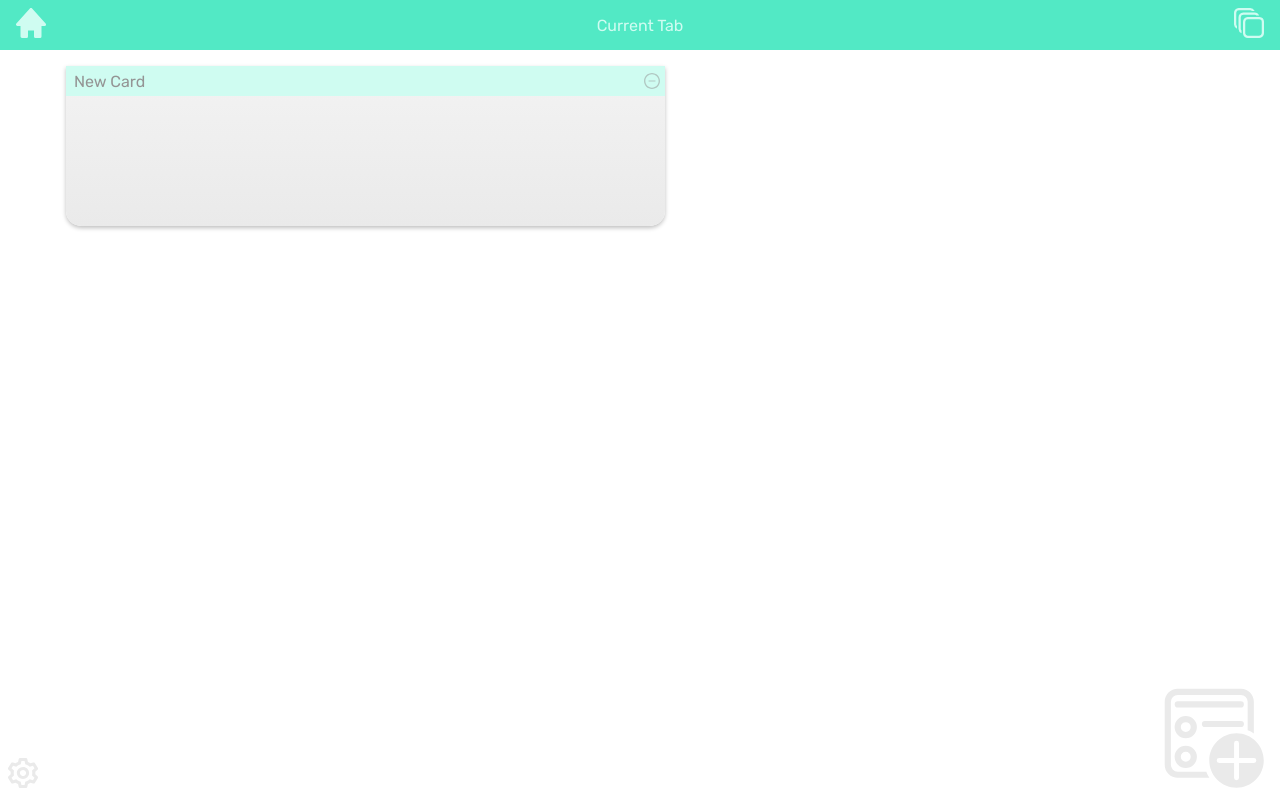
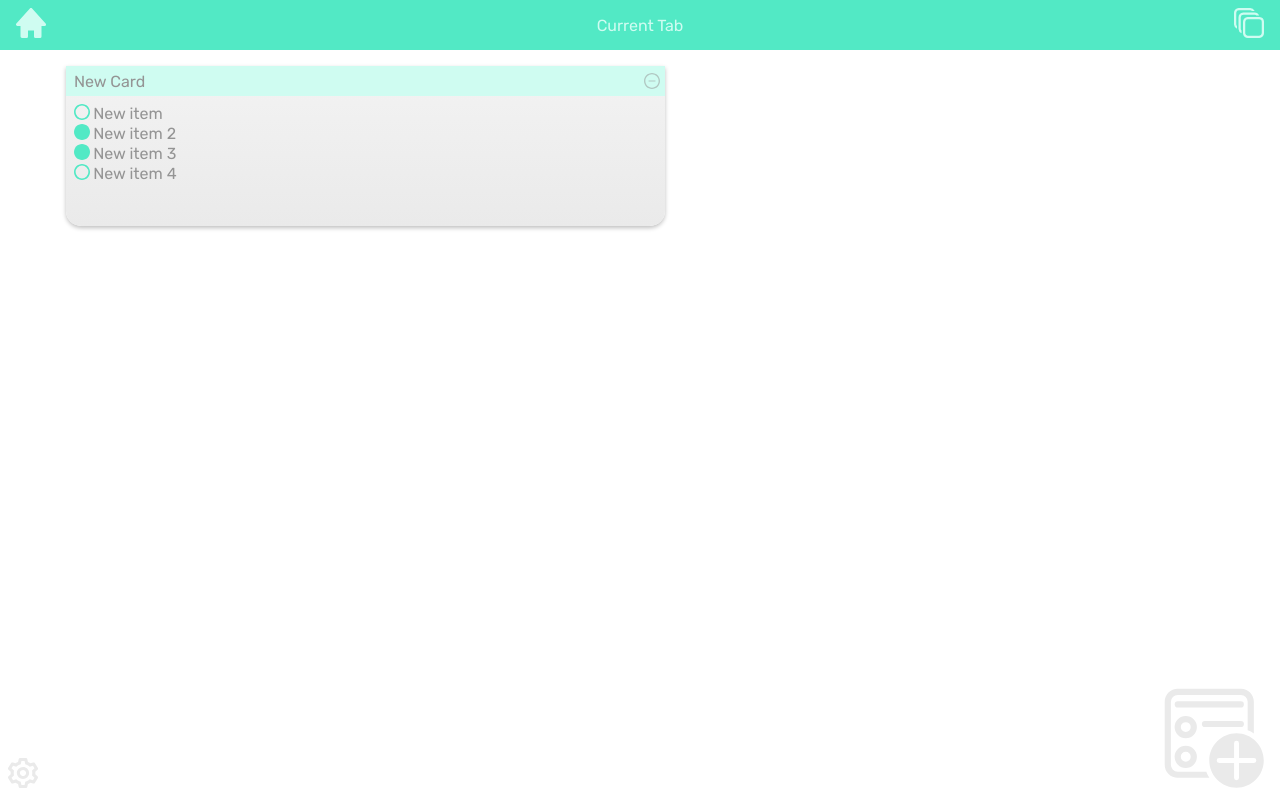
Before and after one commit to kadamidev/skiller-nextjs, a Next.js app: page /tasker_app in a window 1280 px wide. Built offline with nearby package versions, Linux system fonts and the light colour scheme.

Commit message:
added card body structure

```diff
--- a/components/tasker_app/Card.jsx
+++ b/components/tasker_app/Card.jsx
@@ -3,6 +3,16 @@ import styles from '../../styles/app/Card.module.scss'
 import Image from 'next/image'
 
 const Card = () => {
+
+    const cardItems = [
+        { checked: false, text: 'New item'},
+        { checked: true, text: 'New item 2'},
+        { checked: true, text: 'New item 3'},
+        { checked: false, text: 'New item 4'},
+
+
+    ]
+
     return (
         <>
             <div className={styles.cardContainer}>
@@ -12,7 +22,22 @@ const Card = () => {
                     <div className={styles.collapseBtn}><Image src='/img/app/minus.svg' height={16} width={16} /></div>
                 </header>
                 <body>
-
+                    <ul>
+                        { cardItems.map(item => {
+                            return (
+                                <li>
+                                    <div className={styles.checkBox}>
+                                        { item.checked ?
+                                        <Image src='/img/app/checked.svg' width={16} height={16}/>
+                                        :
+                                        <Image src='/img/app/unchecked.svg' width={16} height={16}/>
+                                        }
+                                    </div>
+                                    <p className={styles.itemText}>{item.text}</p>
+                                </li>
+                            )
+                        })}
+                    </ul>
                 </body>
             </div>
         </>
--- a/styles/app/Card.module.scss
+++ b/styles/app/Card.module.scss
@@ -25,6 +25,7 @@
         padding: .5em;
         font-size: 1em;
         position: relative;
+        // font-weight: bold;
 
         .collapseBtn {
             display: flex;
@@ -40,4 +41,18 @@
         }
 
     }
+
+
+    body {
+        ul {
+            padding: .5em;
+            li {
+                color: #949494;
+                display: grid;
+                grid-template-columns: 16px auto;
+                grid-gap: .2em;
+
+            }
+        }
+    }
 }
```
Also changed, not shown: public/img/app/checked.svg (added), public/img/app/unchecked.svg (added).
